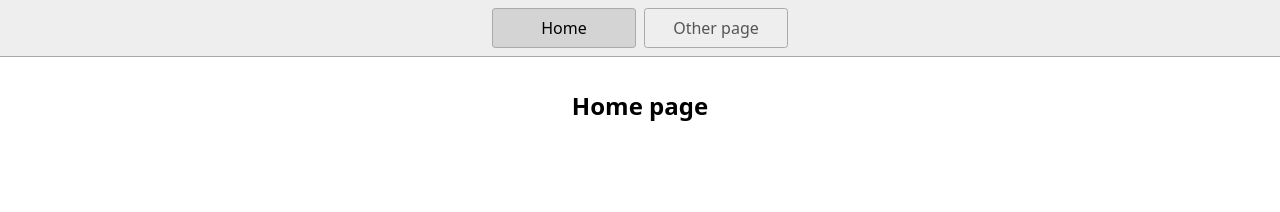
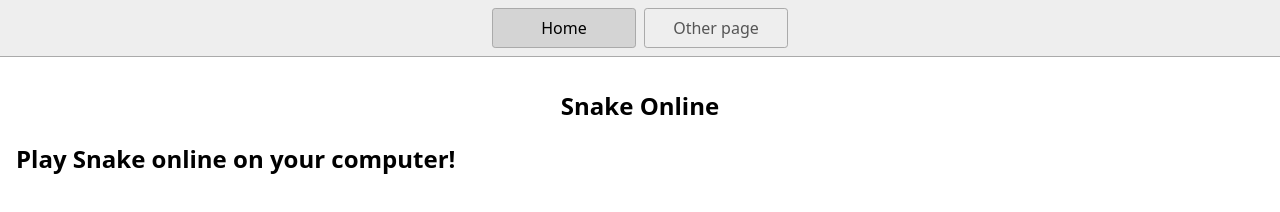
Before and after one commit to svenwlive/snake-online, a plain HTML site: page index.html in a window 1280 px wide. Drawn offline with Linux system fonts and the light colour scheme.

Commit message:
Update main HTML

```diff
--- a/index.html
+++ b/index.html
@@ -13,7 +13,8 @@
       <a href="page2.html">Other page</a>
     </nav>
     <main>
-      <h1>Home page</h1>
+      <h1>Snake Online</h1>
+      <h2>Play Snake online on your computer!</h2>
     </main>
   </body>
 </html>
```
Also changed, not shown: snake.html (+1 -1 lines).
